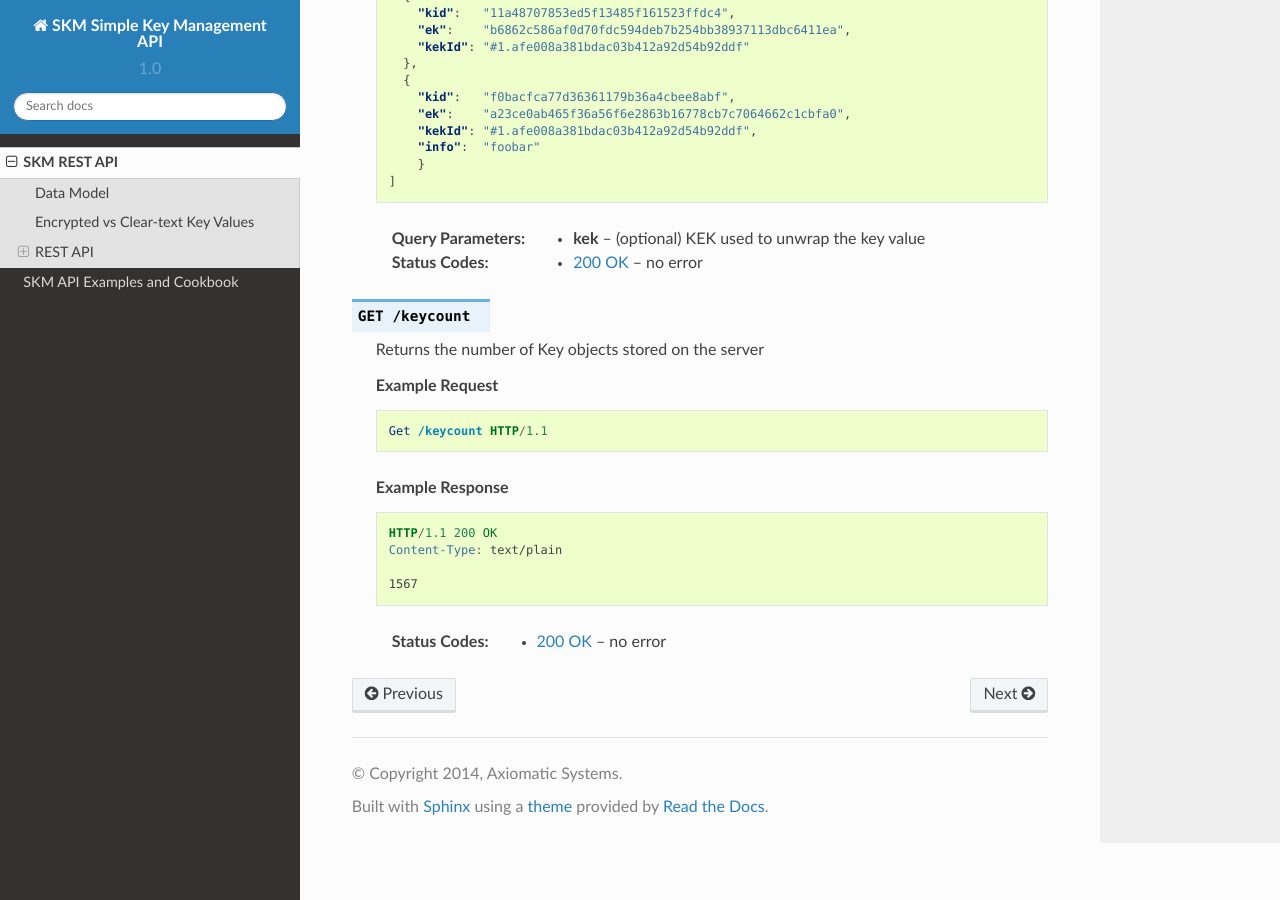
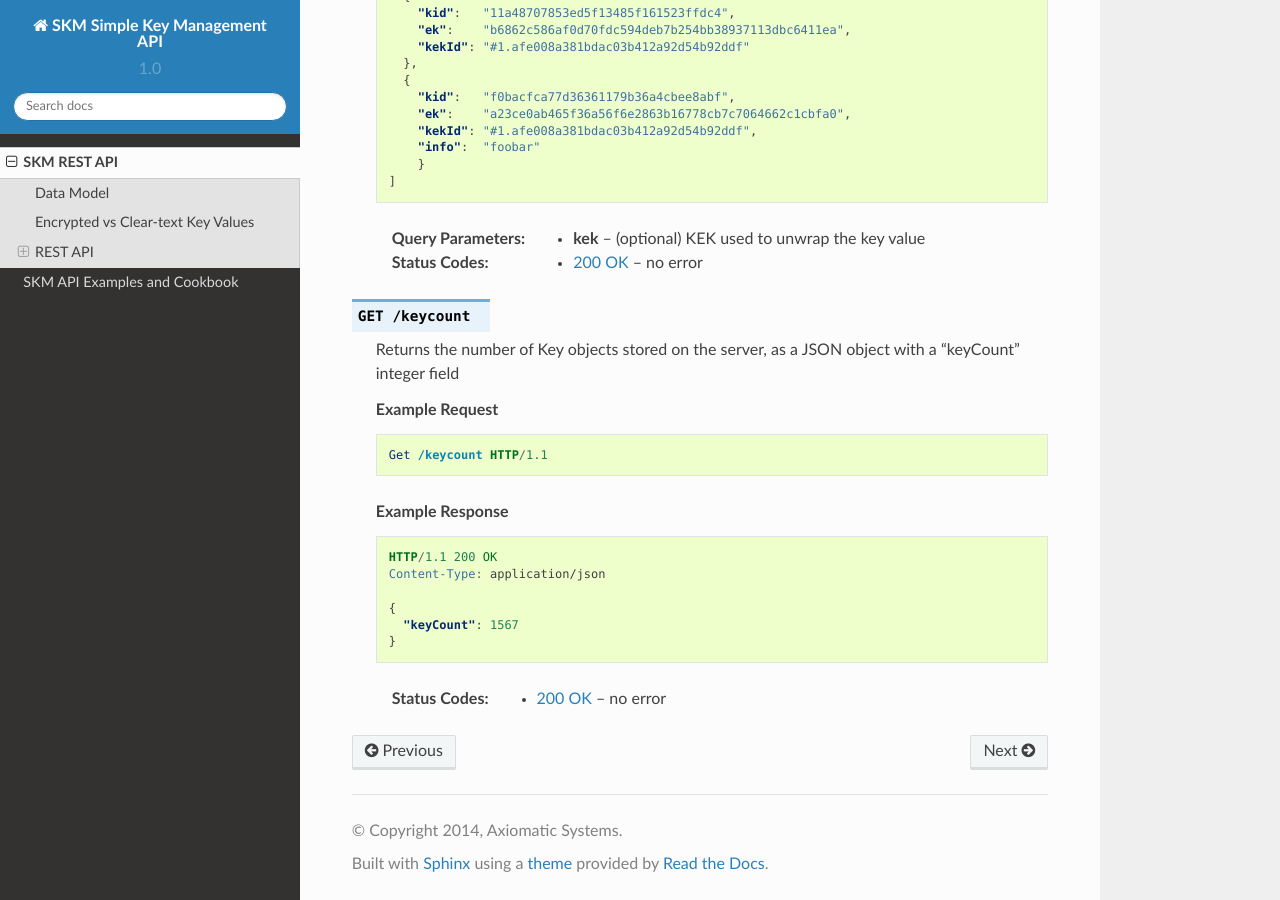
Before and after one commit to axiomatic-systems/skeyma, a Sphinx documentation site: the page built from docs/api/index.rst, in a window 1280 px wide and 900 px high, scrolled down 9156 px. Built offline with Sphinx 7.4.7 and the Read the Docs theme 2.0.0, drawn with Linux system fonts in a browser that asks for light colours.

Commit message:
Fixed /keycount return format

```diff
--- a/docs/api/index.rst
+++ b/docs/api/index.rst
@@ -444,7 +444,7 @@ API URLs
 
 .. http:get:: /keycount
 
-  Returns the number of Key objects stored on the server
+  Returns the number of Key objects stored on the server, as a JSON object with a "keyCount" integer field
 
   **Example Request**
 
@@ -457,8 +457,10 @@ API URLs
   .. sourcecode:: http
 
     HTTP/1.1 200 OK
-    Content-Type: text/plain
+    Content-Type: application/json
 
-    1567
+    {
+      "keyCount": 1567
+    }
 
   :statuscode 200: no error
--- a/keystore.js
+++ b/keystore.js
@@ -135,10 +135,9 @@ function getKeyCount(response) {
             httpInternalErrorResponse(response);
             return;
         }
-        var count = result.toString();
-        response.setHeader("Content-Type", "text/plain");
+        response.setHeader("Content-Type", "application/json");
         response.statusCode = 200;
-        response.end(count);
+        response.end(JSON.stringify({keyCount: result}));
     });
 }
 
```
